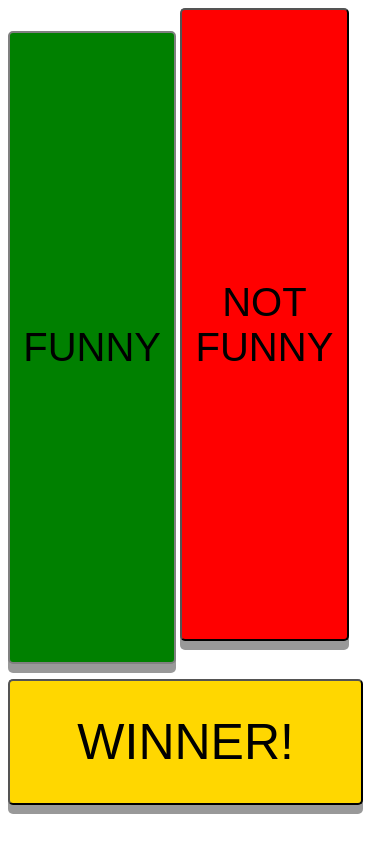
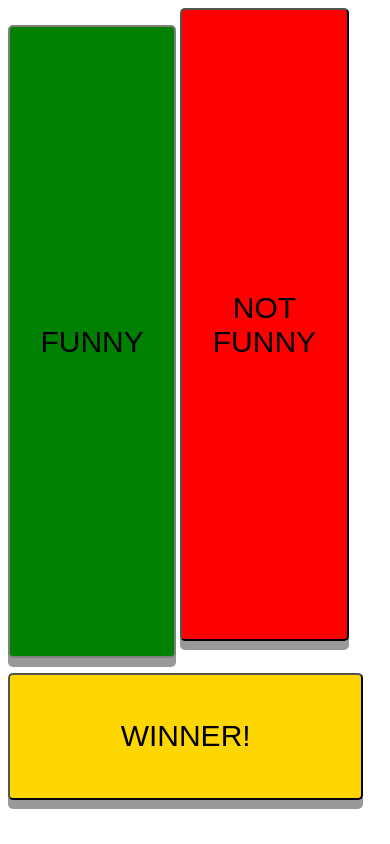
Before and after one commit to nolanconrad/JokeRater, a plain HTML site: page index.html in a window 390 px wide. Drawn offline with Linux system fonts and the light colour scheme.

Commit message:
Update styles.css

```diff
--- a/styles.css
+++ b/styles.css
@@ -67,3 +67,19 @@
         height: 15vh;
     }
 }
+@media only screen and (max-width: 415px) {
+    body {
+        border: none;
+        margin: none;
+        padding: none;
+    }
+    #funny {
+        font-size: 30px;
+    }
+    #notFunny {
+      font-size: 30px;
+    }
+    #superFunny {
+        font-size: 30px;
+    }
+}
```
